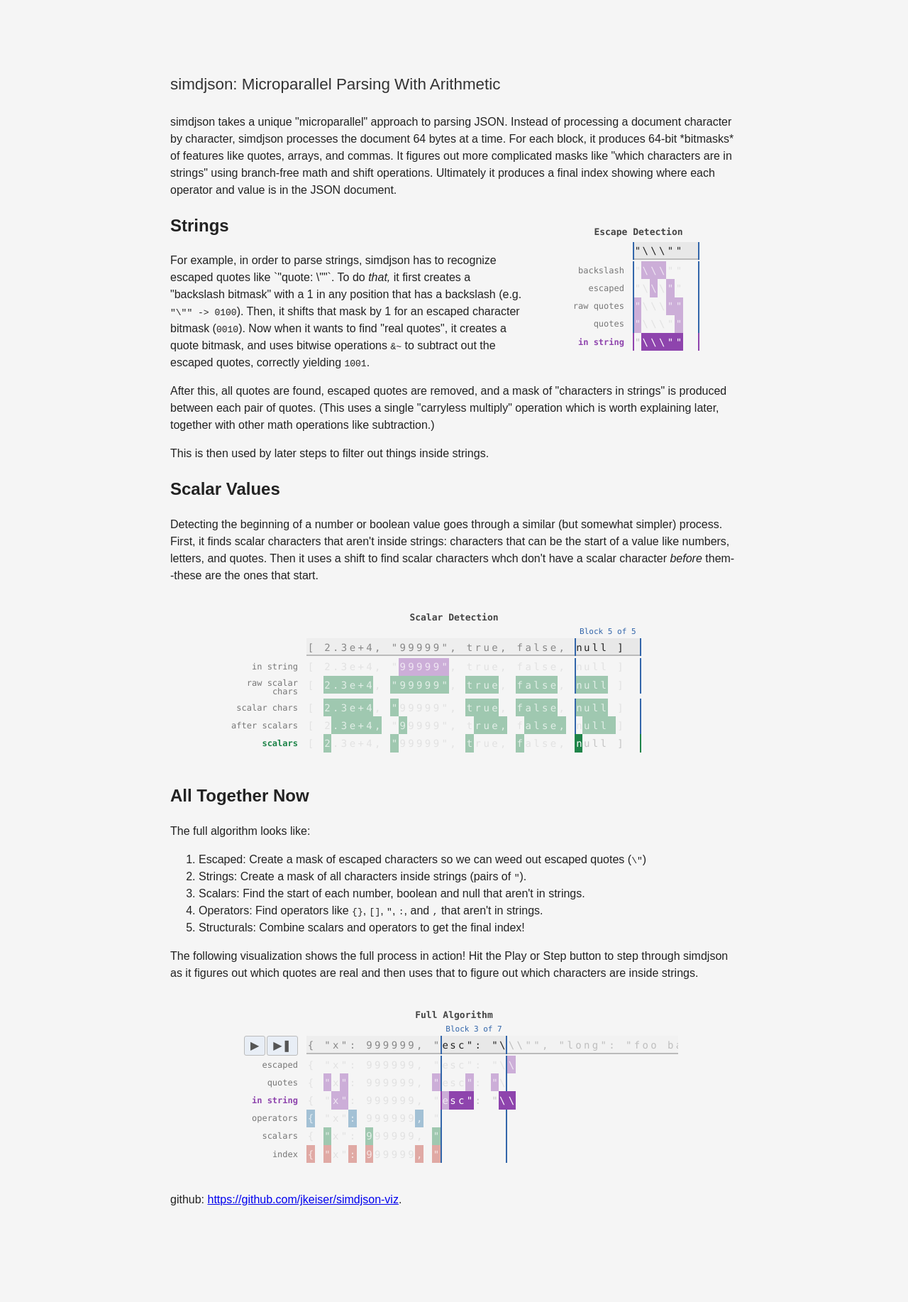
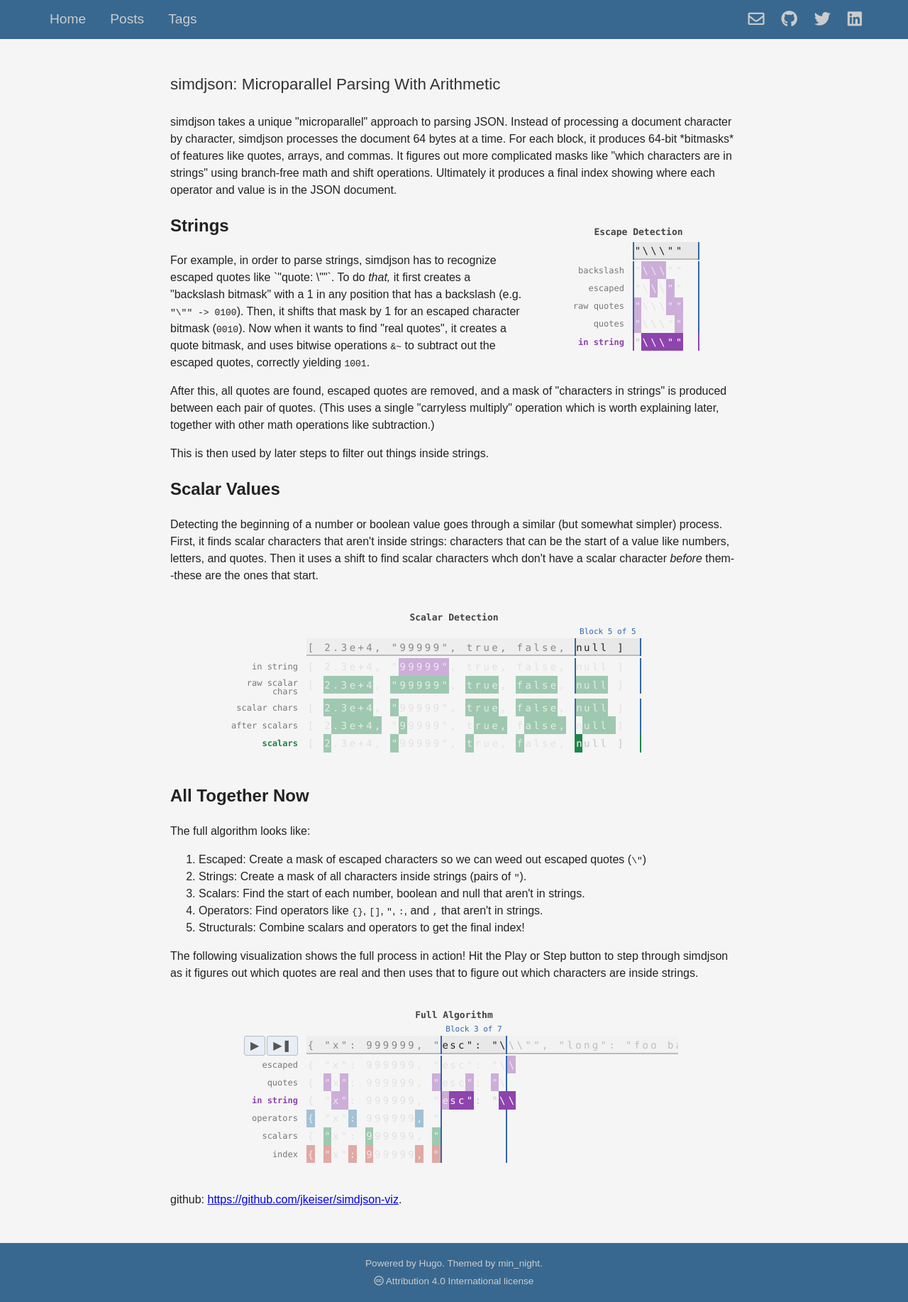
Before and after one commit to jkeiser/simdjson-viz, a Svelte app: page / in a window 1280 px wide. Shown: the whole page at 71% size. Before the commit the page ends 1750 px from the top, so only its background shows below. Built offline with nearby package versions, Linux system fonts and the light colour scheme; a web font is replaced by a local one.

Commit message:
Add navbar and footer matching johnkeiser.com

```diff
--- a/src/App.svelte
+++ b/src/App.svelte
@@ -13,7 +13,33 @@
   // Main example
   const inputString = '{ "x": 999999, "esc": "\\\\\\"", "long": "foo\nbar\nbaz" }';
   const maskRows = computeMaskRows(inputString, ['escaped', 'quotes', 'in string', 'operators', 'scalars', 'index']);
+
+  let navOpen = $state(false);
 </script>
+
+<nav class="site-nav">
+  <div class="nav-container">
+    <span class="nav-brand">John Keiser</span>
+    <button class="nav-toggle" onclick={() => navOpen = !navOpen} aria-label="Toggle navigation">
+      <span></span>
+      <span></span>
+      <span></span>
+    </button>
+    <div class="nav-collapse" class:open={navOpen}>
+      <ul class="nav-links">
+        <li><a href="https://johnkeiser.com/">Home</a></li>
+        <li><a href="https://johnkeiser.com/post/">Posts</a></li>
+        <li><a href="https://johnkeiser.com/tags/">Tags</a></li>
+      </ul>
+      <ul class="nav-right">
+        <li><a href="mailto:john@johnkeiser.com"><i class="far fa-envelope"></i></a></li>
+        <li><a href="https://github.com/jkeiser"><i class="fab fa-github"></i></a></li>
+        <li><a href="https://twitter.com/jkeiser2/"><i class="fab fa-twitter"></i></a></li>
+        <li><a href="https://www.linkedin.com/in/john-keiser-81618532/"><i class="fab fa-linkedin"></i></a></li>
+      </ul>
+    </div>
+  </div>
+</nav>
 
 <main>
   <h1>simdjson: Microparallel Parsing With Arithmetic</h1>
@@ -48,11 +74,17 @@
   <p>github: <a href="https://github.com/jkeiser/simdjson-viz">https://github.com/jkeiser/simdjson-viz</a>.</p>
 </main>
 
+<footer class="site-footer">
+  <p>Powered by <a href="https://gohugo.io">Hugo</a>. Themed by <a href="https://github.com/nathancday/min_night">min_night</a>.</p>
+  <p><a rel="license" href="https://creativecommons.org/licenses/by/4.0/"><i class="fab fa-creative-commons"></i> Attribution 4.0 International license</a></p>
+</footer>
+
 <style>
   main {
     max-width: 800px;
     margin: 0 auto;
     padding: 2rem;
+    flex: 1;
   }
 
   .figure {
```
